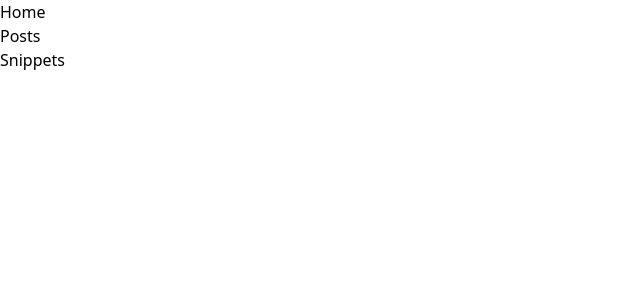
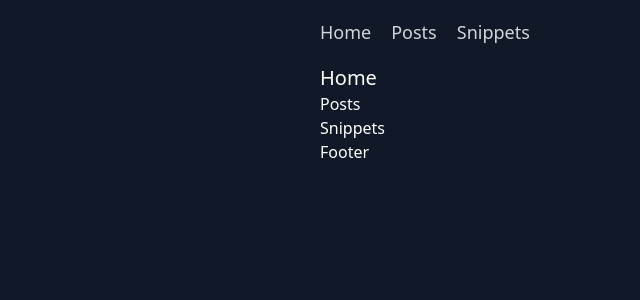
Before and after one commit to infamous55/nextjs-blog, a Next.js app: page / in a window 1280 px wide. Shown: the top 300 px of the page, without its empty margins (0-640 px from the left). Built offline with nearby package versions, Linux system fonts and the light colour scheme.

Commit message:
started layout

```diff
--- /dev/null
+++ b/components/footer.tsx
@@ -0,0 +1,7 @@
+import { FunctionComponent } from 'react'
+
+const Footer: FunctionComponent = () => {
+  return <h3>Footer</h3>
+}
+
+export default Footer
--- /dev/null
+++ b/components/layout.tsx
@@ -0,0 +1,22 @@
+import { ReactNode, FunctionComponent } from 'react'
+
+import Navbar from './navbar'
+import Footer from './footer'
+
+type Props = {
+  children: ReactNode
+}
+
+const Layout: FunctionComponent<Props> = ({ children }) => {
+  return (
+    <div className="bg-gray-900 text-white min-h-screen">
+      <div className="mx-auto md:w-6/12">
+        <Navbar />
+        {children}
+        <Footer />
+      </div>
+    </div>
+  )
+}
+
+export default Layout
--- /dev/null
+++ b/components/navbar.tsx
@@ -0,0 +1,41 @@
+import { FunctionComponent } from 'react'
+import Link from 'next/link'
+
+// import { FontAwesomeIcon } from '@fortawesome/react-fontawesome'
+// import {
+//   IconLookup,
+//   IconDefinition,
+//   findIconDefinition,
+// } from '@fortawesome/fontawesome-svg-core'
+
+// const twitterLookup: IconLookup = { prefix: 'far', iconName: 'twitter' }
+// const twitterIconDefinition: IconDefinition = findIconDefinition(twitterLookup)
+
+const Navbar: FunctionComponent = () => {
+  return (
+    <nav className="flex justify-center items-center md:justify-between text-gray-300 h-16">
+      <ul className="list-none flex space-x-5 text-lg">
+        <li>
+          <Link href="/">
+            <a className="hover:text-white">Home</a>
+          </Link>
+        </li>
+        <li>
+          <Link href="/posts">
+            <a className="hover:text-white">Posts</a>
+          </Link>
+        </li>
+        <li>
+          <Link href="/snippets">
+            <a className="hover:text-white">Snippets</a>
+          </Link>
+        </li>
+      </ul>
+      {/* <div>
+        <FontAwesomeIcon icon={twitterIconDefinition} />
+      </div> */}
+    </nav>
+  )
+}
+
+export default Navbar
--- a/package.json
+++ b/package.json
@@ -9,6 +9,9 @@
     "lint": "next lint"
   },
   "dependencies": {
+    "@fortawesome/fontawesome-svg-core": "^6.1.1",
+    "@fortawesome/free-solid-svg-icons": "^6.1.1",
+    "@fortawesome/react-fontawesome": "^0.1.18",
     "glob": "^8.0.1",
     "gray-matter": "^4.0.3",
     "next": "12.1.5",
--- a/pages/_app.tsx
+++ b/pages/_app.tsx
@@ -1,4 +1,7 @@
 import type { AppProps } from 'next/app'
+import '@fortawesome/fontawesome-svg-core/styles.css'
+import { config } from '@fortawesome/fontawesome-svg-core'
+config.autoAddCss = false
 import '../styles/index.css'
 
 function App({ Component, pageProps }: AppProps) {
--- a/pages/index.tsx
+++ b/pages/index.tsx
@@ -1,10 +1,12 @@
 import type { NextPage } from 'next'
 import Link from 'next/link'
 
+import Layout from '../components/layout'
+
 const Home: NextPage = () => {
   return (
-    <div>
-      <h1>Home</h1>
+    <Layout>
+      <h1 className="text-xl">Home</h1>
       <Link href="/posts">
         <a>Posts</a>
       </Link>
@@ -12,7 +14,7 @@ const Home: NextPage = () => {
       <Link href="/snippets">
         <a>Snippets</a>
       </Link>
-    </div>
+    </Layout>
   )
 }
 
--- a/tailwind.config.js
+++ b/tailwind.config.js
@@ -1,5 +1,5 @@
 module.exports = {
-  content: [],
+  content: ['./components/*.tsx', './pages/*.tsx'],
   theme: {
     extend: {},
   },
```
Also changed, not shown: 1 other file (tests, documents, lock files or other folders).
